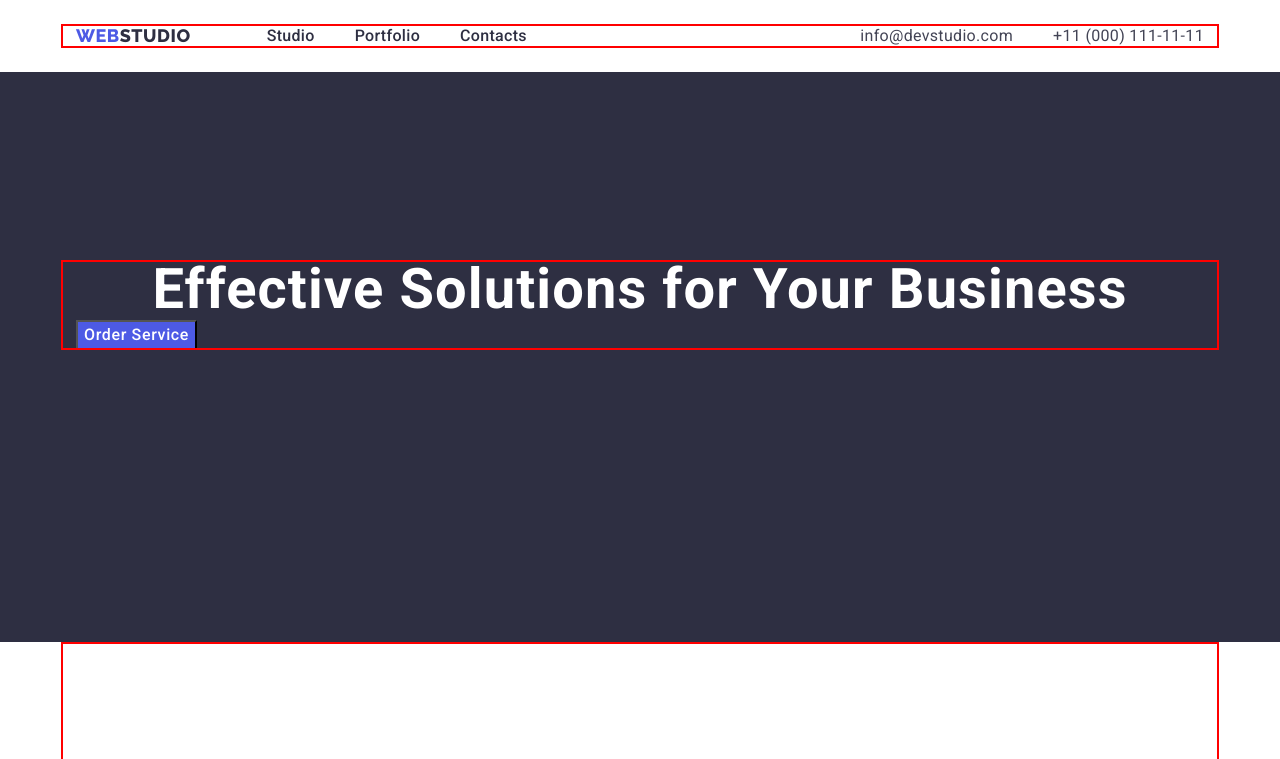
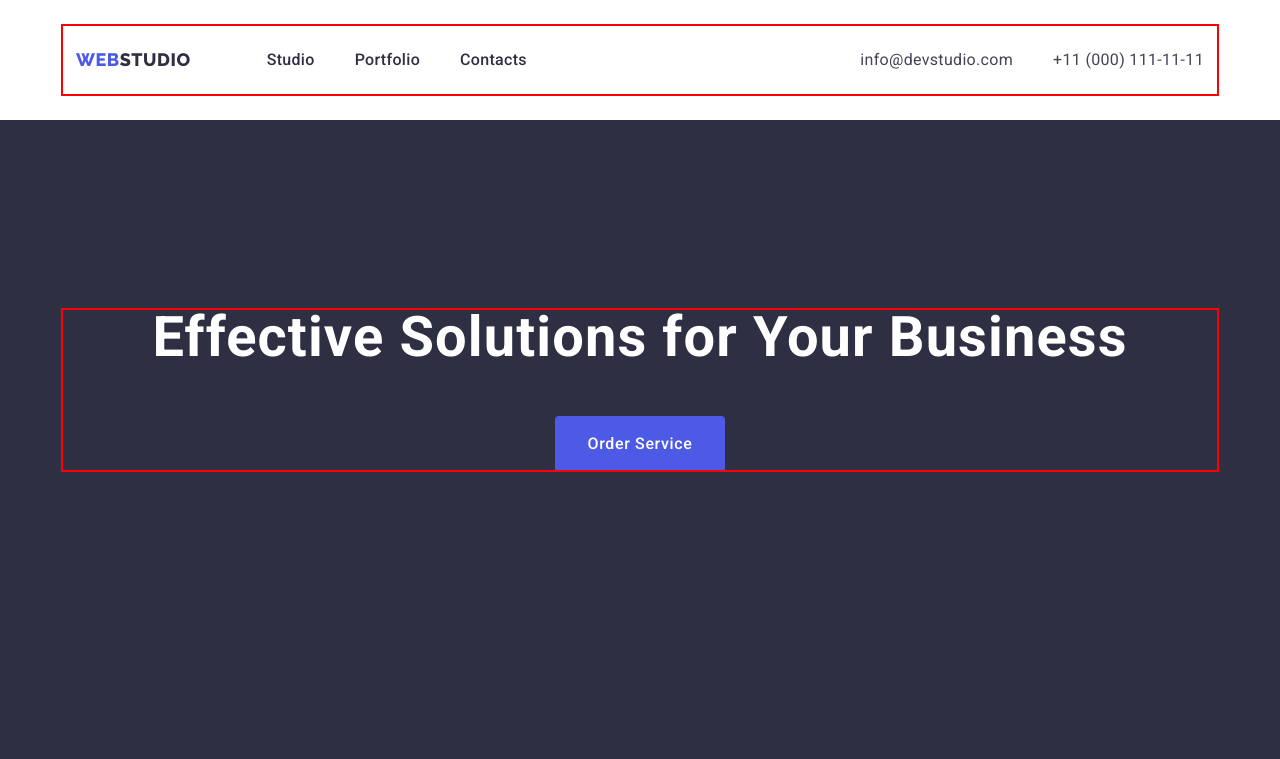
Before and after one commit to GaJlKa/hw-3, a plain HTML site: page index.html in a window 1280 px wide. Shown: the top 759 px of the page. Drawn offline with nearby package versions, Linux system fonts and the light colour scheme.

Commit message:
Update styles.css

```diff
--- a/css/styles.css
+++ b/css/styles.css
@@ -28,6 +28,8 @@ h1,h2,h3,h4,h5,h6,p{
 }
 img{
     display: block;
+    max-width: 100%;
+    height: auto;
 }
 
 ul,ol{
@@ -50,8 +52,7 @@ button {
 /* Header */
 .container {
 width: 1158px;
-    margin-left: auto;
-    margin-right: auto;
+    margin: 0 auto;
     padding-left: 15px;
     padding-right: 15px;
     outline: 2px solid red;
@@ -61,6 +62,7 @@ width: 1158px;
 .header {
 padding-top: 24px;
 padding-bottom: 24px;
+
 }
 
 .header-container{
@@ -112,6 +114,8 @@ gap: 40px;
     line-height: 1.5;
     letter-spacing: 0.02em;
     color: var(--navyblue);
+    display: block;
+    padding: 24px 0;
 }
 
 .header-link:hover,
@@ -167,11 +171,13 @@ font-size: 16px;
 }
 
 .hero-title {
-    text-align: center;
     font-size: 56px;
     line-height: 1.07;
     letter-spacing: 0.02em;
+    text-align: center;
     color: var(--white);
+    margin: 0 auto;
+    margin-bottom: 48px;
 }
 
 .hero-btn {
@@ -181,6 +187,13 @@ font-size: 16px;
     letter-spacing: 0.04em;
     color: var(--white);
     background: var(--iris);
+    min-width: 169;
+    min-height: 56;
+    padding: 16px 32px;
+    border-radius: 4px;
+    border: 0;
+    display: block;
+    margin: 0 auto;
 }
 
 .hero-btn:hover,
```
